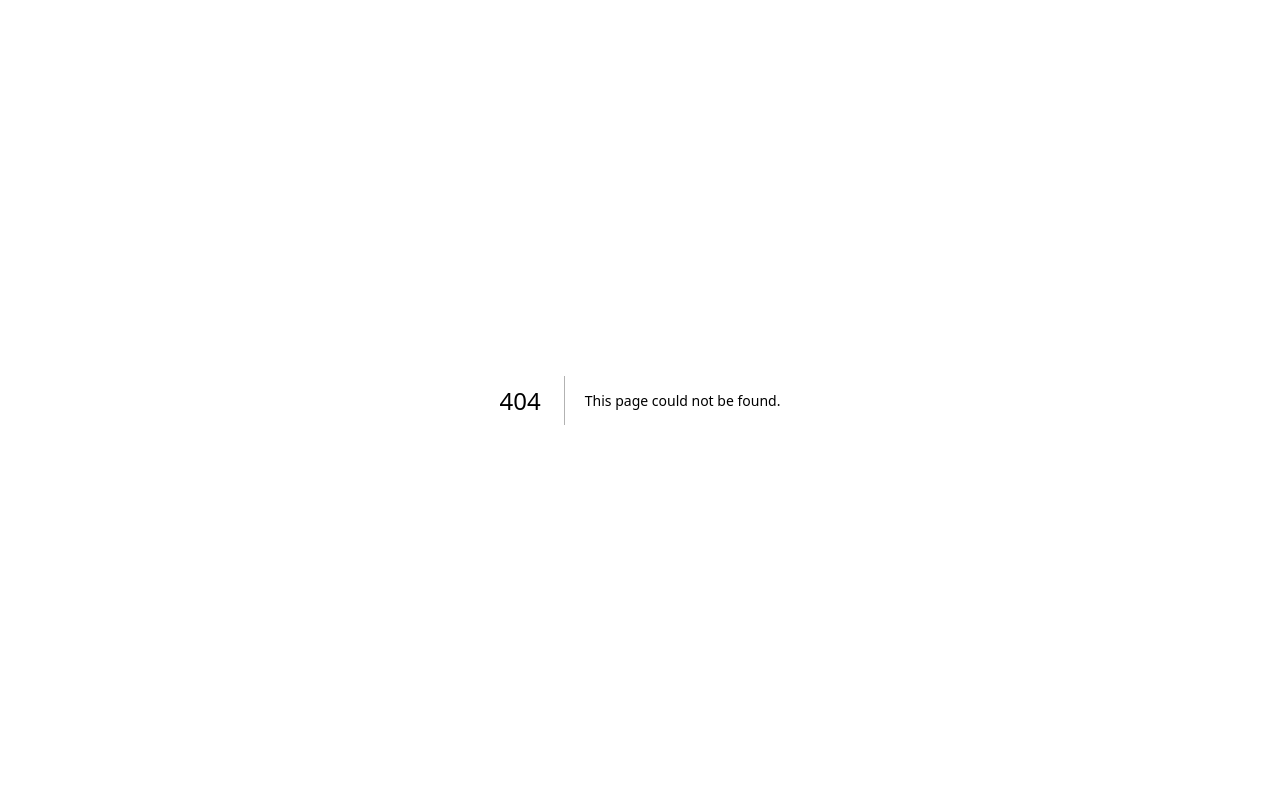
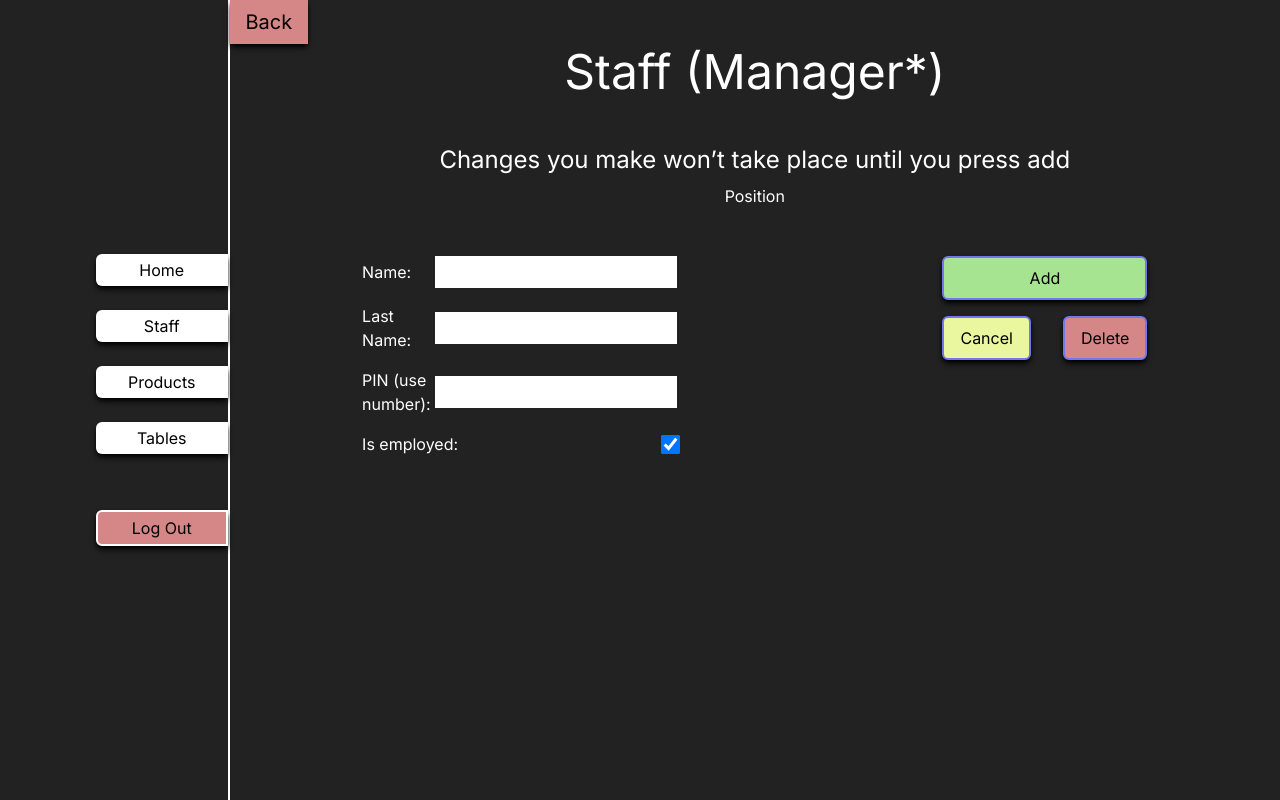
Before and after one commit to SuatDauti/table-track, a Next.js app: page /adminPanel/staffAdmin/1 in a window 1280 px wide. Before the commit this address had no page. Built offline with nearby package versions, Linux system fonts and the light colour scheme.

Commit message:
Staff Form

```diff
--- /dev/null
+++ b/app/adminPanel/staffAdmin/[addEmployee]/page.tsx
@@ -0,0 +1,96 @@
+"use client";
+
+import Link from "next/link";
+import ButtonReject from "@/app/components_global/buttons/ButtonReject";
+import { useState } from "react";
+import ButtonAccept from "@/app/components_global/buttons/ButtonAccept";
+import ButtonNeutral from "@/app/components_global/buttons/ButtonNeutral";
+import WarningText from "@/app/components/adminStaff/addPosition/warningText";
+
+export default function AddEmployee() {
+  const [Name, SetName] = useState("");
+  const [LastName, SetLastName] = useState("");
+  const [Pin, SetPin] = useState("");
+  const [IsEmployeed, SetIsEmployeed] = useState(true);
+
+  // Get From Route to send to database
+  const [Position, setPosition] = useState("");
+
+  function changeIsEmployeed() {
+    SetIsEmployeed(!IsEmployeed);
+  }
+
+  return (
+    <>
+      {/* Title + back button */}
+      <div className="flex flex-col items-center w-full gap-12 max-h-screen overflow-y-scroll">
+        <Link
+          href={"/adminPanel/staffAdmin "}
+          passHref
+          className="self-start text-xl absolute"
+        >
+          <ButtonReject className="border-none rounded-none ">
+            Back
+          </ButtonReject>
+        </Link>
+
+        {/* Title */}
+        <h1 className="text-white text-5xl mt-12">Staff (Manager*)</h1>
+        <WarningText />
+
+        {/* Form */}
+        <div className="w-full flex justify-around">
+          <form className="flex flex-col gap-4 w-[30%]">
+            <div className="flex justify-between items-center">
+              <p className="text-white">Name:</p>
+              <input
+                type="text"
+                className="px-1 py-1"
+                onChange={(e) => SetName(e.target.value)}
+              ></input>
+            </div>
+
+            <div className="flex justify-between items-center">
+              <p className="text-white">Last Name:</p>
+              <input
+                type="text"
+                className="px-1 py-1"
+                onChange={(e) => SetLastName(e.target.value)}
+              ></input>
+            </div>
+
+            <div className="flex justify-between items-center">
+              <p className="text-white">PIN (use number):</p>
+              <input
+                type="text"
+                className="px-1 py-1"
+                onChange={(e) => SetPin(e.target.value)}
+              ></input>
+            </div>
+
+            <div className="flex justify-between items-center">
+              <p className="text-white">Is employed:</p>
+              <input
+                type="checkbox"
+                checked={IsEmployeed}
+                onChange={changeIsEmployeed}
+                className=" scale-150"
+              ></input>
+            </div>
+          </form>
+
+          {/* Buttons */}
+          <div className="flex flex-col gap-4">
+            <ButtonAccept className="w-full" type="submit">
+              Add
+            </ButtonAccept>
+            <div className="flex gap-8">
+              <ButtonNeutral className="w-full">Cancel</ButtonNeutral>
+              <ButtonReject className="w-full">Delete</ButtonReject>
+            </div>
+          </div>
+        </div>
+      </div>
+    </>
+  );
+}
--- a/app/components/adminStaff/addPosition/warningText.tsx
+++ b/app/components/adminStaff/addPosition/warningText.tsx
@@ -3,7 +3,7 @@ export default function WarningText() {
     <>
       <div className="flex flex-col items-center gap-2">
         <h1 className="text-white text-2xl">
-          Changes you make won’t take place until you press save
+          Changes you make won’t take place until you press add
         </h1>
         <p className="text-white">Position</p>
       </div>
--- a/app/components/adminStaff/staffDisplayTable.tsx
+++ b/app/components/adminStaff/staffDisplayTable.tsx
@@ -1,5 +1,6 @@
 import ButtonAccept from "@/app/components_global/buttons/ButtonAccept";
 import ButtonNeutral from "@/app/components_global/buttons/ButtonNeutral";
+import Link from "next/link";
 
 export default function StaffDisplayTable() {
   return (
@@ -10,9 +11,11 @@ export default function StaffDisplayTable() {
           <th>Employee Name</th>
           <th>Currently Working</th>
           <th>
-            <ButtonAccept className="border-none rounded-none shadow-none">
-              Add Employee
-            </ButtonAccept>
+            <Link href={"/adminPanel/staffAdmin/1"} passHref>
+              <ButtonAccept className="border-none rounded-none shadow-none">
+                Add Employee
+              </ButtonAccept>
+            </Link>
           </th>
         </tr>
         <tr className="border-b border-blackBody bg-white text-blackBody">
```
